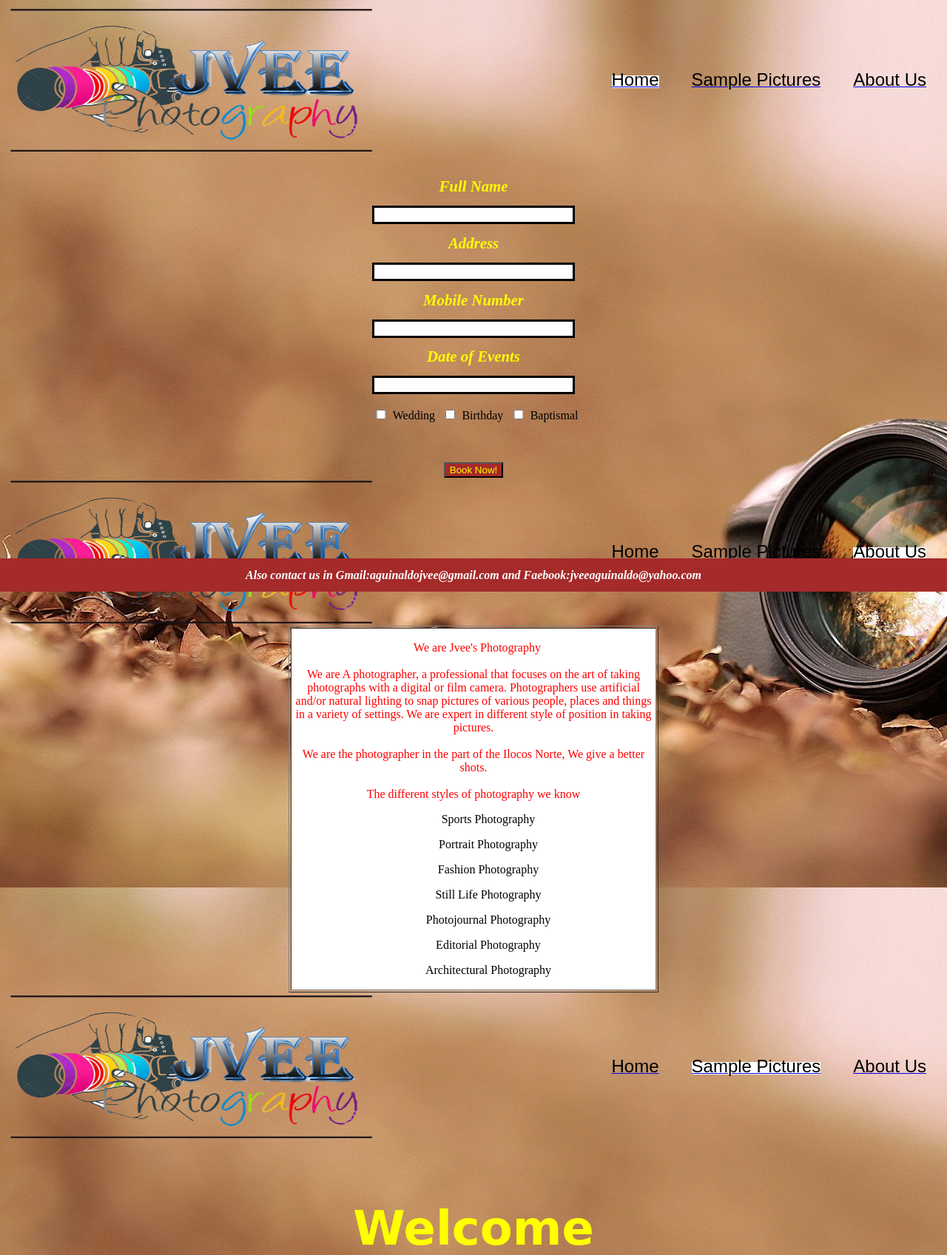
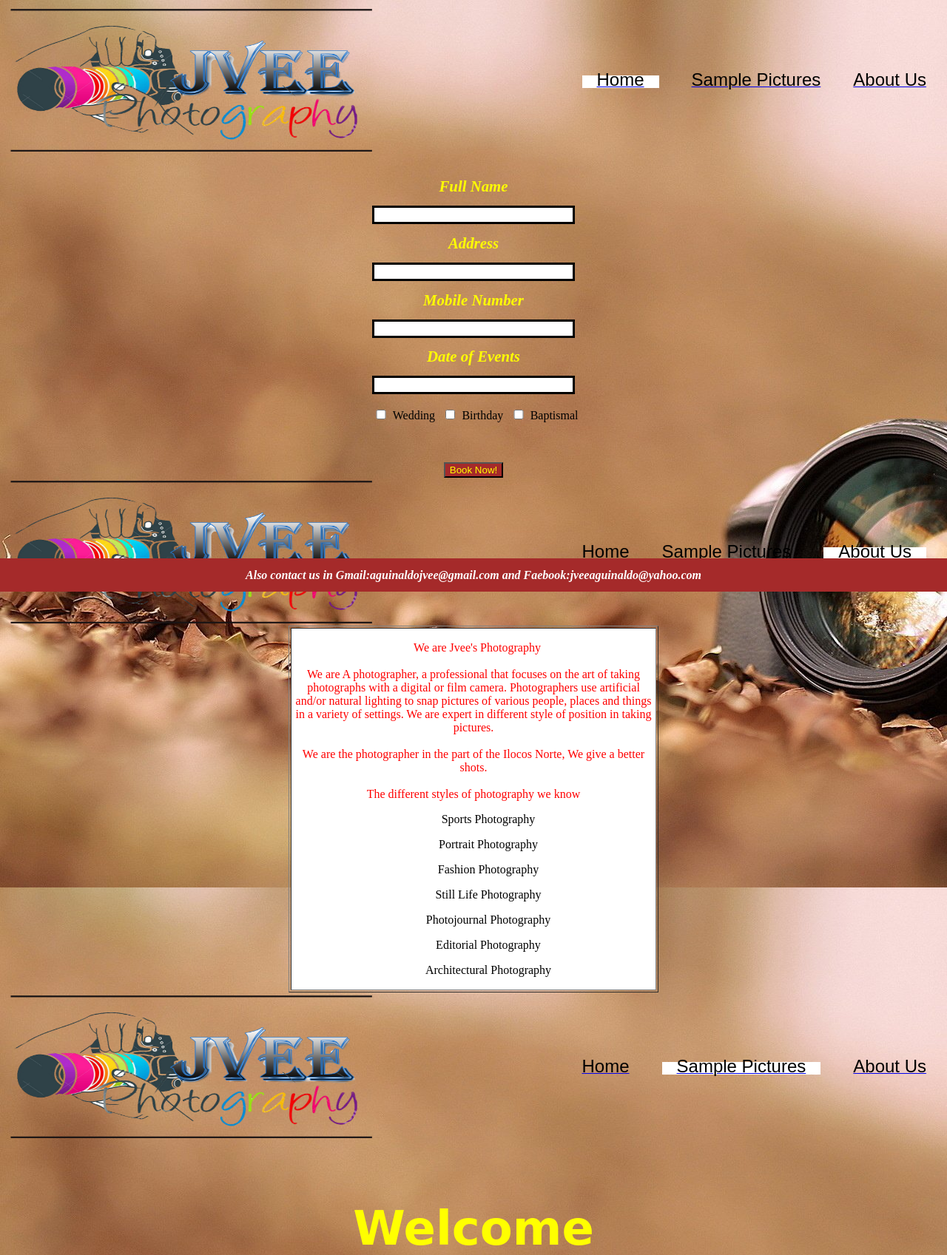
Before and after one commit to Jvee99/WebDesign, a PHP site: page /index.php in a window 1280 px wide. Shown: the top 1697 px of the page at 74% size. Run offline with PHP 8.4, Linux system fonts and the light colour scheme.

Commit message:
Update style.css

```diff
--- a/style.css
+++ b/style.css
@@ -23,6 +23,7 @@ header{
 }
 .menubar a.active {
   background-color: white;
+  padding: inherit;
 }
 input[type=text] {
   width: 20%;
```
